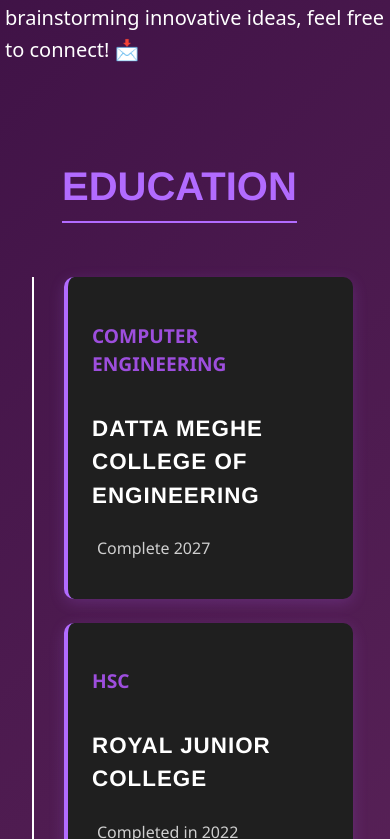
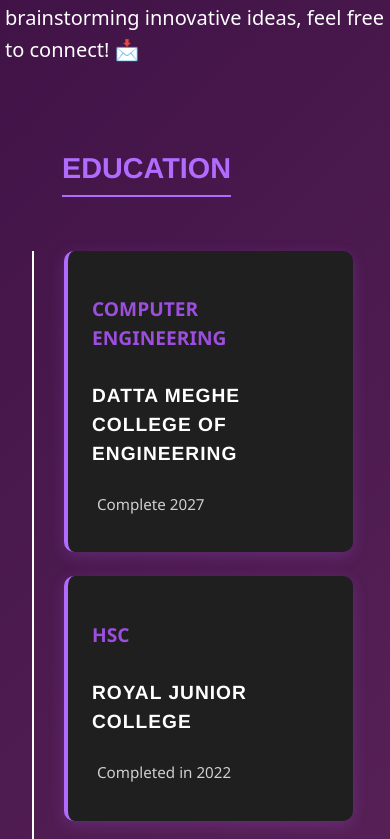
Before and after one commit to Ishaj3009/first, a React (Vite) app in the folder my-app/: page / in a window 390 px wide. Shown: the part 1645-2484 px from the top of the page. Built offline with nearby package versions, Linux system fonts and the light colour scheme.

Commit message:
Make navbar and hero section responsive

```diff
--- a/my-app/src/Components/About.css
+++ b/my-app/src/Components/About.css
@@ -437,3 +437,57 @@
 section {
   scroll-margin-top: 100px; /* Adjust this value to match your navbar height */
 }
+@media (max-width: 768px) {
+  nav ul {
+    flex-direction: column;
+    gap: 10px;
+  }
+
+  main.row {
+    grid-template-columns: 1fr;
+    grid-row-gap: 20px;
+  }
+
+  .skills-section {
+    width: 100%;
+    flex-direction: column;
+    align-items: center;
+  }
+
+  .skill-box {
+    width: 100px;
+    height: 100px;
+    padding: 20px;
+  }
+
+  .skill-box img {
+    width: 60px;
+    height: 60px;
+  }
+
+  .about-text {
+    font-size: 18px;
+    padding: 10px;
+  }
+
+  .projectRow1, .projectRow2, .projectrow3 {
+    flex-direction: column;
+    align-items: center;
+  }
+
+  .projectCard {
+    width: 90%;
+  }
+
+  .title h2 {
+    font-size: 1.8rem;
+  }
+
+  .box h3 {
+    font-size: 1.2rem;
+  }
+
+  .box p {
+    font-size: 0.95rem;
+  }
+}
```
